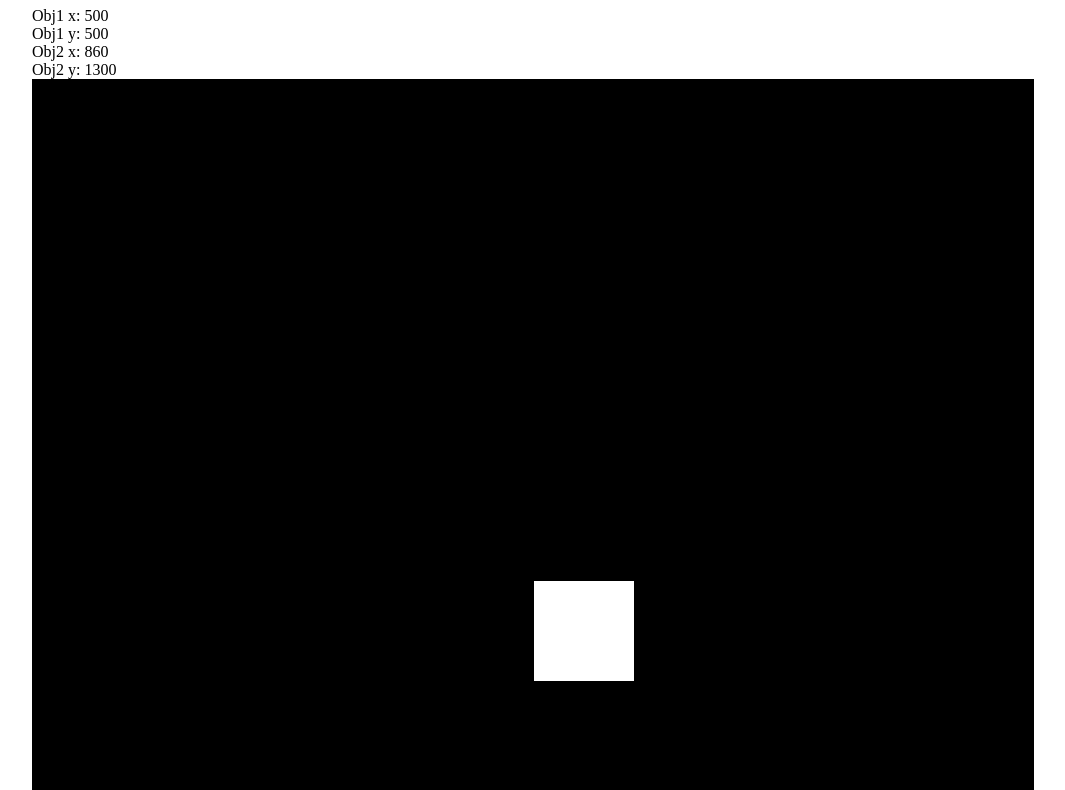
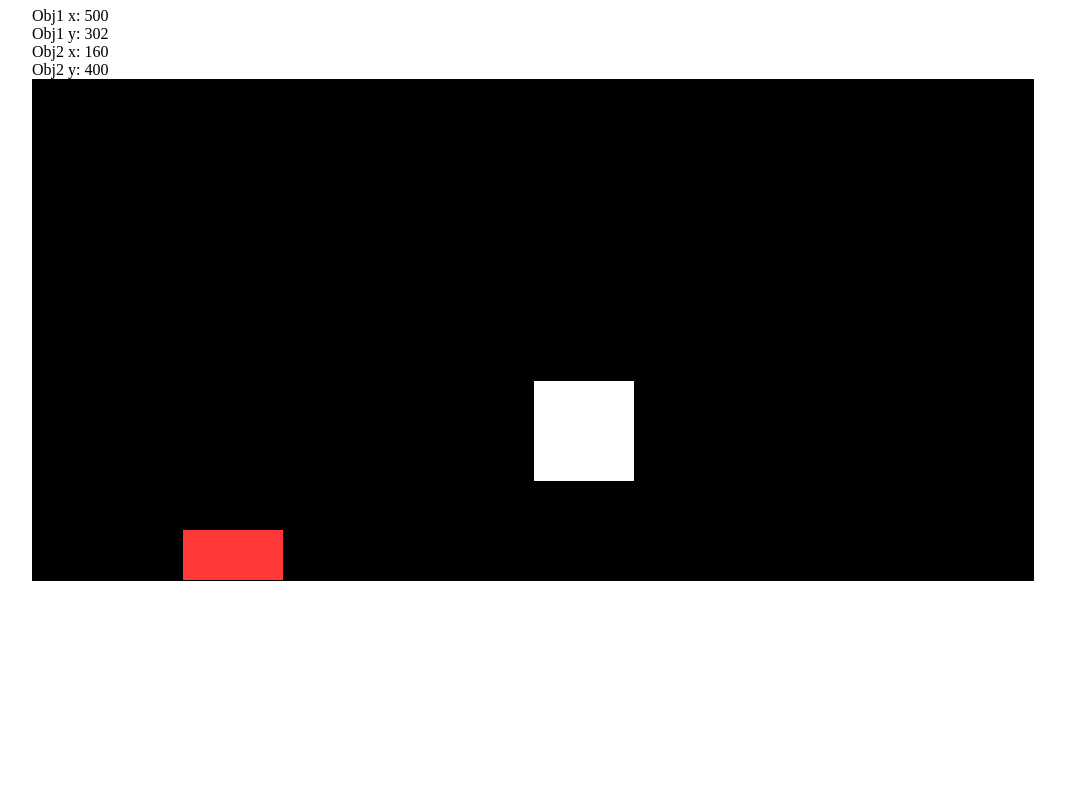
Before and after one commit to daryl-sen/vlab-multiple-object-tracking, a plain HTML site: page index.html in a window 1280 px wide. Shown: the part 113-903 px from the top of the page, without its empty margins (8-1073 px from the left). After the commit the page ends 800 px from the top, so only its background shows below. Drawn offline with Linux system fonts and the light colour scheme.

```diff
--- a/index.html
+++ b/index.html
@@ -16,8 +16,8 @@
       Obj2 y: <span id="obj2-y"></span><br />
     </div>
     <div id="canvas-container">
-      <canvas id="object-layer" width="1000" height="800"></canvas>
-      <canvas id="overlay-layer" width="1000" height="800"></canvas>
+      <canvas id="object-layer" width="1000" height="500"></canvas>
+      <canvas id="overlay-layer" width="1000" height="500"></canvas>
     </div>
     <script src="static/js/objectTypes.js"></script>
     <script src="static/js/mot.js"></script>
--- a/static/js/mot.js
+++ b/static/js/mot.js
@@ -2,7 +2,7 @@ const c1 = document.getElementById("object-layer").getContext("2d");
 const c2 = document.getElementById("overlay-layer").getContext("2d");
 
 const obj1 = new RectBlock(1, 100, 100, "#fff", 200, 200, { x: 1, y: 1 });
-const obj2 = new RectBlock(2, 100, 100, "#ff3939", 500, 500, { x: 20, y: 100 });
+const obj2 = new RectBlock(2, 100, 100, "#ff3939", 500, 500, { x: 10, y: 50 });
 
 const onscreenObjects = [obj2, obj1];
 
```
Also changed, not shown: 1 other file.
